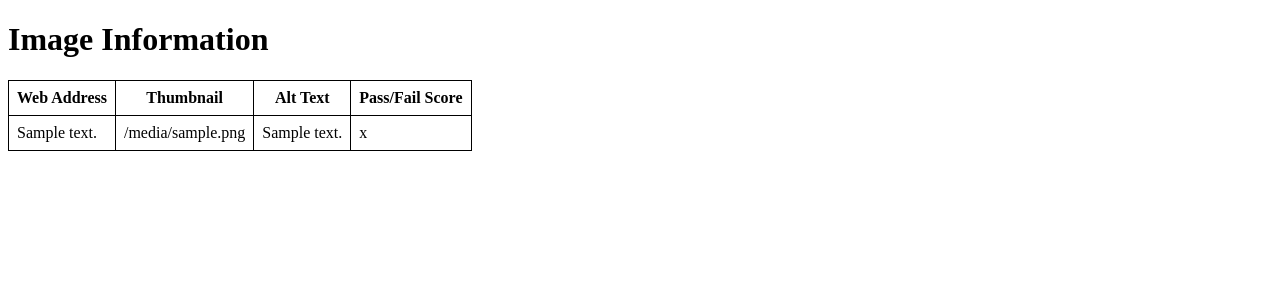
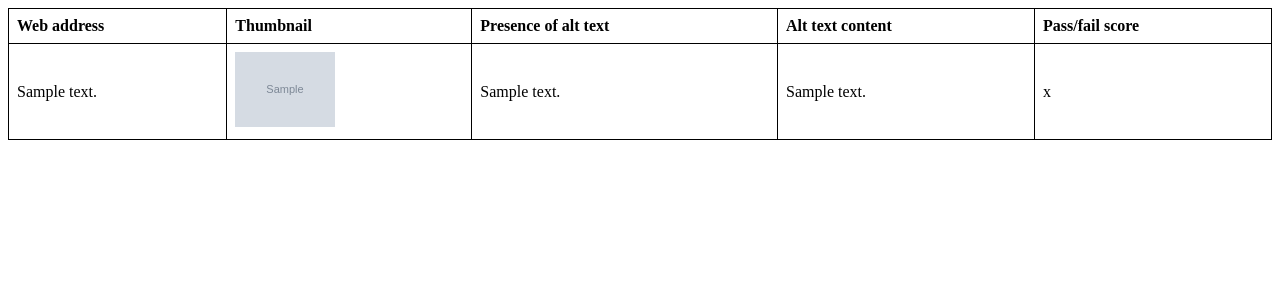
Before and after one commit to thejordanwood/Web-Accessibility-Checker-HCI584, a Flask app: template Accessibility Checker Code/templates/table.html in a window 1280 px wide. Shown: the top 300 px of the page. Run offline with Flask 3, Linux system fonts and the light colour scheme; the template is opened without the code that fills it: most values are stand-ins (such as "Sample title", 1, 10 or a date in 2020); grey boxes marked "Sample" are stand-in pictures.

Commit message:
Added pass/fail parameters and show thumbnail images
Added pass/fail parameters
- Alt text must be more than 5 words
- Can't start with "Image of" or "Picture of"

Thumbnail images now show instead of image link text

```diff
--- a/Accessibility Checker Code/AltText.py
+++ b/Accessibility Checker Code/AltText.py
@@ -57,8 +57,13 @@ def get_image_info(url):
 
 # Function to calculate pass/fail score based on specific criteria
 def calculate_score(alt_text):
-    # Put scoring logic here
-    return 0
+    # Check if alt text has more than 5 words
+    word_count = len(alt_text.split())
+    if word_count > 5:
+        # Check if alt text does not start with "Picture of" or "Image of"
+        if not alt_text.startswith("Picture of") and not alt_text.startswith("Image of"):
+            return "Pass"
+    return "Fail"
 
 # Pull in table decoration and an example website URL
 @app.route('/')
--- a/Accessibility Checker Code/templates/table.html
+++ b/Accessibility Checker Code/templates/table.html
@@ -1,32 +1,40 @@
 <!DOCTYPE html>
 <html>
 <head>
-    <title>Image Information</title>
+    <title>Image Info</title>
     <style>
+        /* CSS styles for the table */
         table {
             border-collapse: collapse;
+            width: 100%;
         }
         th, td {
             border: 1px solid black;
             padding: 8px;
+            text-align: left;
+        }
+        img {
+            max-width: 100px;
+            max-height: 100px;
         }
     </style>
 </head>
 <body>
-    <h1>Image Information</h1>
     <table>
         <tr>
-            <th>Web Address</th>
+            <th>Web address</th>
             <th>Thumbnail</th>
-            <th>Alt Text</th>
-            <th>Pass/Fail Score</th>
+            <th>Presence of alt text</th>
+            <th>Alt text content</th>
+            <th>Pass/fail score</th>
         </tr>
-        {% for data in image_info %}
+        {% for image in image_info %}
         <tr>
-            <td>{{ data['Web address'] }}</td>
-            <td>{{ data['Thumbnail'] }}</td>
-            <td>{{ data['Alt text content'] }}</td>
-            <td>{{ data['Pass/fail score'] }}</td>
+            <td>{{ image['Web address'] }}</td>
+            <td><img src="{{ image['Thumbnail'] }}"></td>
+            <td>{{ image['Presence of alt text'] }}</td>
+            <td>{{ image['Alt text content'] }}</td>
+            <td>{{ image['Pass/fail score'] }}</td>
         </tr>
         {% endfor %}
     </table>
```
